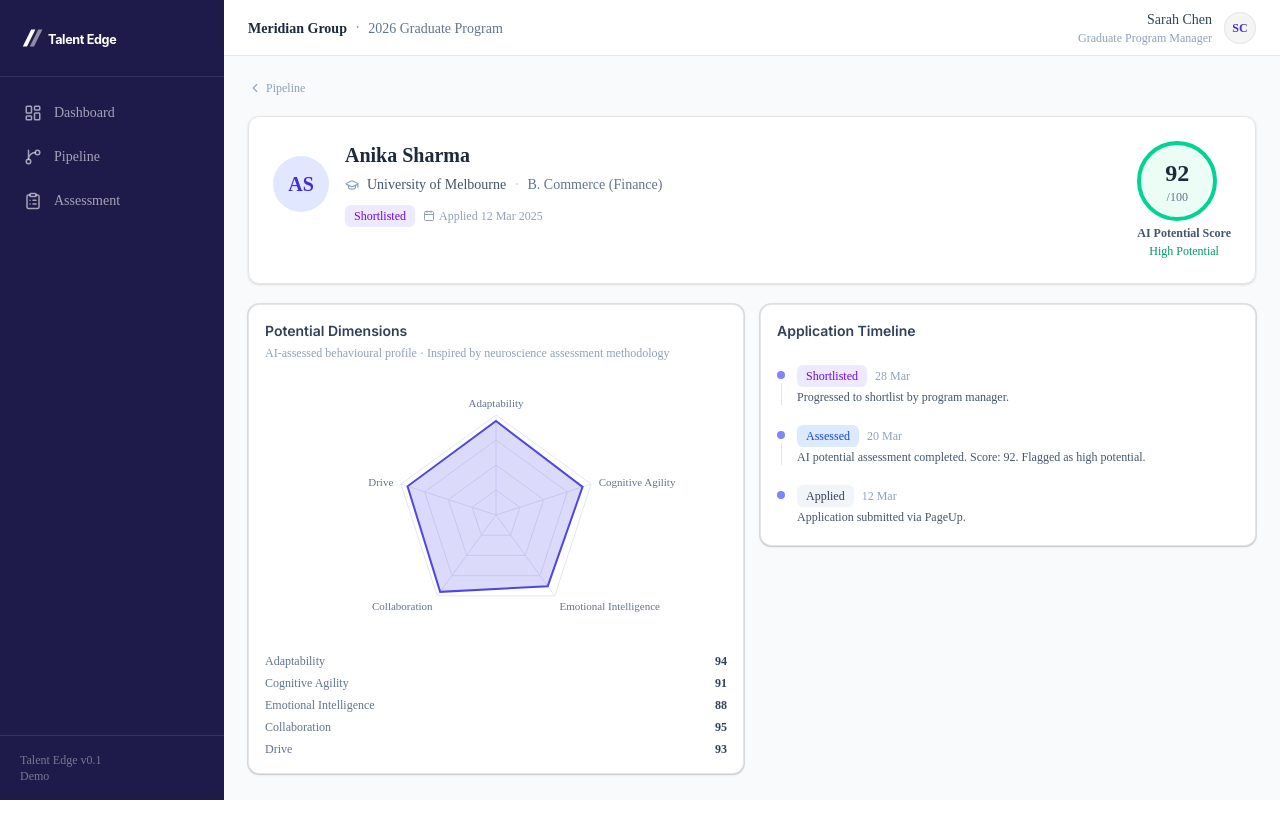
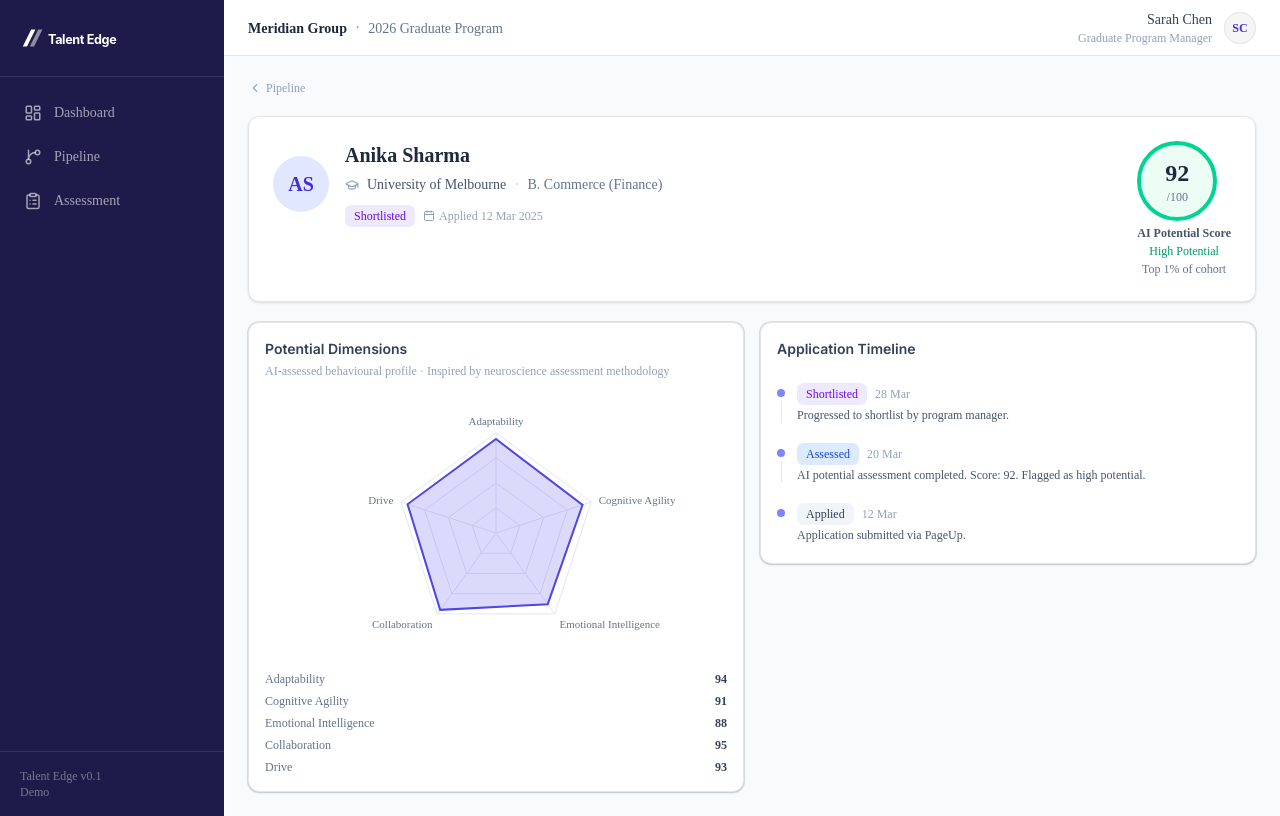
Before and after one commit to tomklimovskigamma/talent-edge, a Next.js app: page /candidates/c001 in a window 1280 px wide. Built offline with nearby package versions, Linux system fonts and the light colour scheme.

Commit message:
feat: show score percentile on profile header

```diff
--- a/components/profile/ProfileHeader.tsx
+++ b/components/profile/ProfileHeader.tsx
@@ -1,5 +1,5 @@
-import { Candidate } from "@/lib/data/candidates";
-import { scoreLabel, stageColor } from "@/lib/utils";
+import { Candidate, candidates as allCandidates } from "@/lib/data/candidates";
+import { scoreLabel, scorePercentileLabel, stageColor } from "@/lib/utils";
 import { Badge } from "@/components/ui/badge";
 import { GraduationCap, Calendar, Accessibility } from "lucide-react";
 
@@ -54,6 +54,12 @@ export function ProfileHeader({ candidate }: { candidate: Candidate }) {
             candidate.potentialScore >= 80 ? "text-emerald-600" :
             candidate.potentialScore >= 65 ? "text-amber-600" : "text-rose-600"
           }`}>{scoreLabel(candidate.potentialScore)}</p>
+          {(() => {
+            const percentile = scorePercentileLabel(candidate, allCandidates);
+            return percentile ? (
+              <p className="text-xs text-slate-500 mt-0.5">{percentile}</p>
+            ) : null;
+          })()}
         </div>
       </div>
     </div>
```
